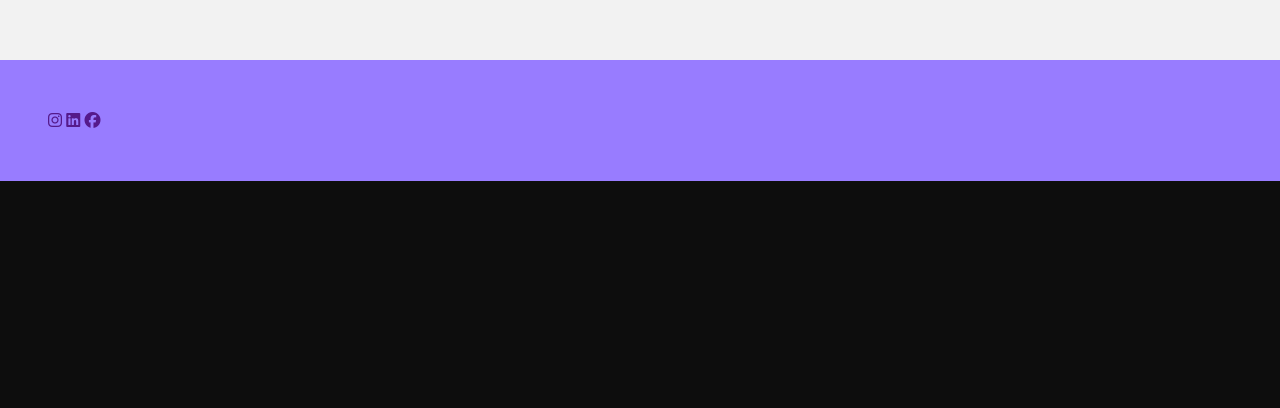
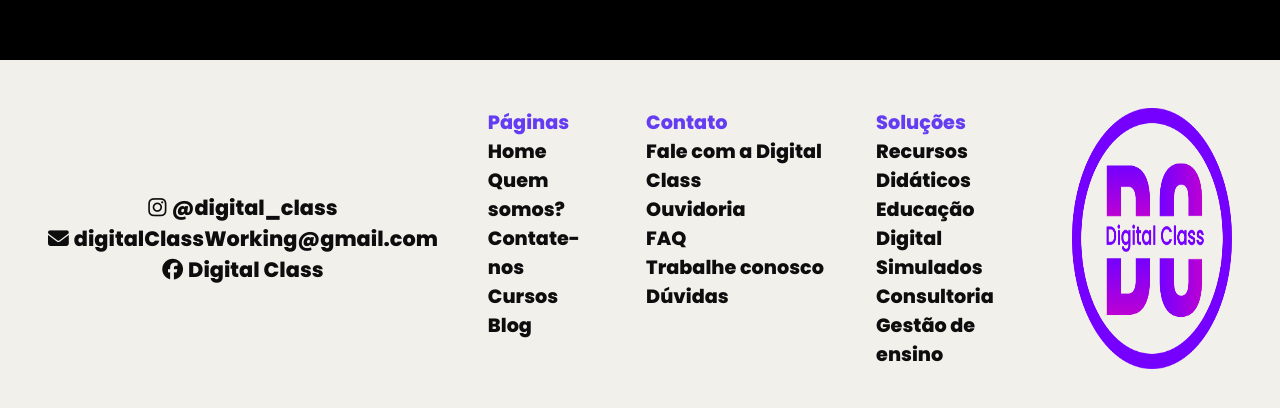
Before and after one commit to ChristianMoreira98/TCC---Digital-Class, a plain HTML site: page home.html in a window 1280 px wide. Shown: the part 1654-2062 px from the top of the page. Before the commit the page ends 1835 px from the top, so only its background shows below. Drawn offline with nearby package versions, Linux system fonts and the light colour scheme.

Commit message:
UPDATE TCC

```diff
--- a/home.css
+++ b/home.css
@@ -109,7 +109,7 @@ color: #643DF2;
 
 
     .section2{
-        background-color: #F2F2F2;
+        background-color: black;
         padding: min(45vh, 40rem);
         width: 100%;
     }
@@ -135,5 +135,58 @@ color: #643DF2;
 
     footer{
         padding: min(6vh, 3rem);
-        background-color: #987cff;
+        background-color: #F2F0EB;
     }
+
+
+    footer i{
+        margin-top: 5px;
+    color: #0D0D0D;
+    }
+
+    footer i span{
+        margin-left: 5px;
+        font-weight: 800;
+    }
+
+
+    .container-footer{
+display: flex;
+gap: 50px;
+    }
+
+    .itens-footer1{
+        display: flex;
+        flex-direction: column;
+     justify-content: center;
+     align-items: center;
+     font-size: 1.3rem;
+
+    }
+
+
+
+    footer ul li{
+        color: #0D0D0D;
+        font-weight: 800;
+        font-size: 1.2rem;
+    }
+
+    footer ul li span{
+color: #643DF2;
+    }
+
+            footer ul li:hover{
+                color: #643DF2;
+                transition: 0.4s;
+            }
+
+
+            footer img{
+                width: 10rem;
+                display: flex;
+                align-items: center;
+                justify-content: center;
+
+
+                    }
--- a/home.html
+++ b/home.html
@@ -13,8 +13,8 @@
     <header>
 <img src="imagens/Logo-DigitalClass.png" alt="icon-digital-DigitalClass">
 <ul>
-    <a href="">INÍCIO</a>
-    <a href="">QUEM SOMOS?</a>
+    <a href="">HOME</a>
+    <a href="index.html">QUEM SOMOS?</a>
     <a href="">CONTATE-NOS</a>
     <a href="">CURSOS</a>
     <a href="">BLOG</a>
@@ -97,26 +97,100 @@
 
     <footer>
 
+<div class="container-footer">
+
+
+    <div class="itens-footer1">
+        <a href="">
+            <i class="fa-brands fa-instagram"><span>@digital_class</span></i>
+        </a>
+        <a href="">
+            <i class="fa-solid fa-envelope"><span>digitalClassWorking@gmail.com</span></i>
+        </a>
+        <a href="">
+            <i class="fa-brands fa-facebook"><span>Digital Class</span></i>
+        </a>
+    </div>
+
+
+<div class="itens-footer2">
+<ul>
+    <a href="">
+        <li> <span>Páginas</span></li>
+    </a>
+    <a href="">
+        <li>Home</li>
+    </a>
+    <a href="">
+        <li>Quem somos?</li>
+    </a>
+    <a href="">
+        <li>Contate-nos</li>
+    </a>
+    <a href="">
+        <li>Cursos</li>
+    </a>
+    <a href="">
+        <li>Blog</li>
+    </a>
+</ul>
+</div>
+
+
+<div class="itens-footer2">
+    <ul>
+        <a href="">
+            <li> <span>Contato</span></li>
+        </a>
+        <a href="">
+            <li>Fale com a Digital Class</li>
+        </a>
+        <a href="">
+            <li>Ouvidoria</li>
+        </a>
+        <a href="">
+            <li>FAQ</li>
+        </a>
+        <a href="">
+            <li>Trabalhe conosco</li>
+        </a>
+        <a href="">
+            <li>Dúvidas</li>
+        </a>
+    </ul>
+    </div>
+
+
+    <div class="itens-footer2">
+        <ul>
+            <a href="">
+                <li> <span>Soluções</span></li>
+            </a>
+            <a href="">
+                <li>Recursos Didáticos</li>
+            </a>
+            <a href="">
+                <li>Educação Digital</li>
+            </a>
+            <a href="">
+                <li>Simulados</li>
+            </a>
+            <a href="">
+                <li>Consultoria</li>
+            </a>
+            <a href="">
+                <li>Gestão de ensino</li>
+            </a>
+        </ul>
+
+        </div>
+        <img src="imagens/Logo-DigitalClass.png" alt="Logo-DigitalClass">
+
+</div>
 
 
 
-
-
-
-
-
-
-
-        <a href="">
-            <i class="fa-brands fa-instagram"></i>
-        </a>
-        <a href="">
-            <i class="fa-brands fa-linkedin"></i>
-        </a>
-        <a href="">
-            <i class="fa-brands fa-facebook"></i>
-        </a>
-    </footer>
+</footer>
 
 <!-- Script para carregar a biblioteca ScrollReveal, que cria o efeito de rolagem -->
 <script src="https://unpkg.com/scrollreveal"></script>
```
Also changed, not shown: index.html (+5 -4 lines), imagens/1.png.
